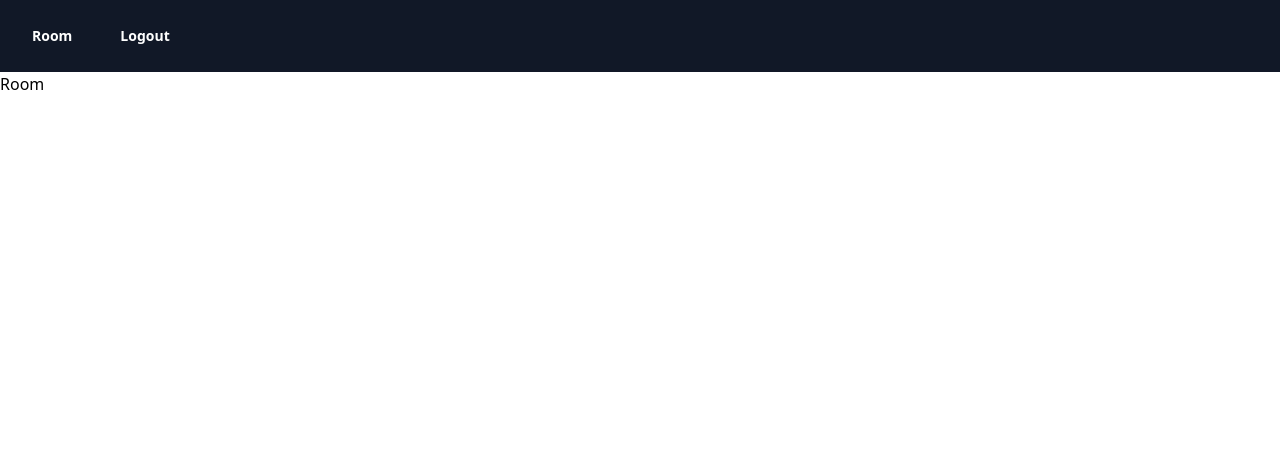
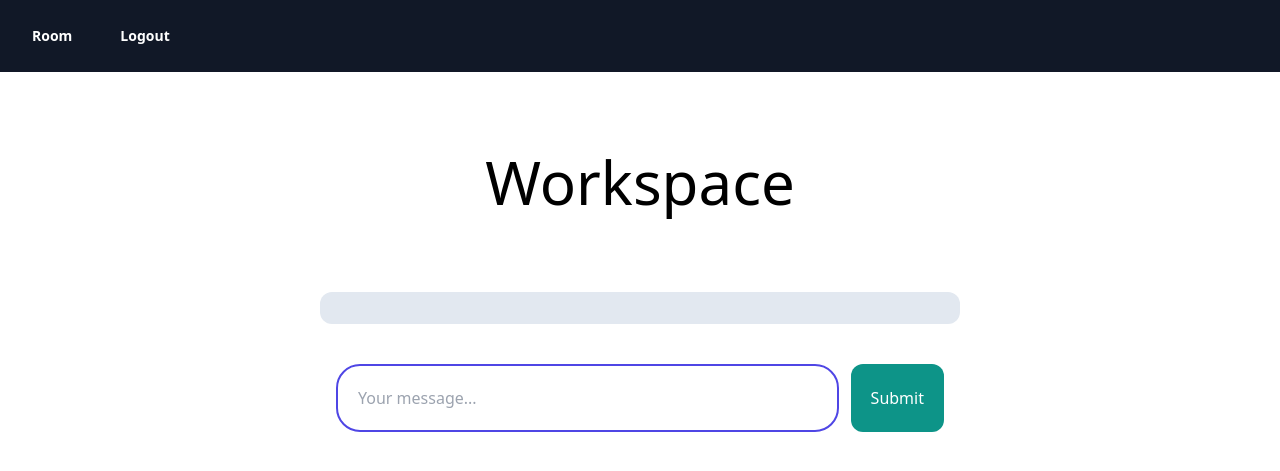
Before and after one commit to iiio2/real-time-messaging, a Django app: a page that uses core/templates/core/base.html in a window 1280 px wide. Shown: the top 471 px of the page. Run offline with Django 4.2, Linux system fonts and the light colour scheme; a user stored in the database is signed in; data comes from the database, SQL or seed files in the repository; both versions use the stored data as it was after the commit; data that the repository does not hold is empty; some libraries are stand-ins or nearby versions.

Commit message:
chore: styling room  page

```diff
--- a/core/templates/core/base.html
+++ b/core/templates/core/base.html
@@ -53,5 +53,7 @@
     </header>
 
     {% block content %} {% endblock %}
+
+    {% block scripts %} {% endblock %}
   </body>
 </html>
--- a/room/templates/room/room.html
+++ b/room/templates/room/room.html
@@ -1,7 +1,36 @@
 {% extends 'core/base.html' %}
 
 {% block content %}
+<div class="p-10 lg:p-20 text-center">
+  <h1 class="text-3xl lg:text-6xl">{{ room.name }}</h1>
+</div>
 
- <h1>Room</h1>
+<div class="lg:w-2/4 mx-4 lg:mx-auto p-4 bg-slate-200 rounded-xl">
+  <div class="chat-messages space-y-3" id="chat-messages">
+    {% for m in messages %}
+    <b>{{ m.user.username }}</b>: {{ m.content }}<br />
+    {% endfor %}
+  </div>
+</div>
+
+<div class="lg:w-2/4 mt-6 mx-4 lg:mx-auto p-4 bg-white rounded-xl">
+  <form method="post" class="flex">
+    <input
+      type="text"
+      name="content"
+      class="flex-1 mr-3 border-solid border-2 border-indigo-600 rounded-3xl p-5"
+      placeholder="Your message..."
+      id="chat-message-input"
+    />
+
+    <button
+      type="submit"
+      class="px-5 py-3 rounded-xl text-white bg-teal-600 hover:bg-teal-700"
+      id="chat-message-submit"
+    >
+      Submit
+    </button>
+  </form>
+</div>
 
 {% endblock %}
--- a/room/views.py
+++ b/room/views.py
@@ -1,6 +1,6 @@
 from django.contrib.auth.decorators import login_required
 from django.shortcuts import render
-from . models import Room
+from . models import Room,Message
 
 # Create your views here.
 
@@ -12,4 +12,5 @@ def rooms(request):
 @login_required
 def room(request,slug):
   room = Room.objects.get(slug=slug)
-  return render(request, 'room/room.html')
+  messages = Message.objects.filter(room=room)[0:25]
+  return render(request, 'room/room.html', { 'room':room, 'messages':messages })
```
Also changed, not shown: db.sqlite3.
